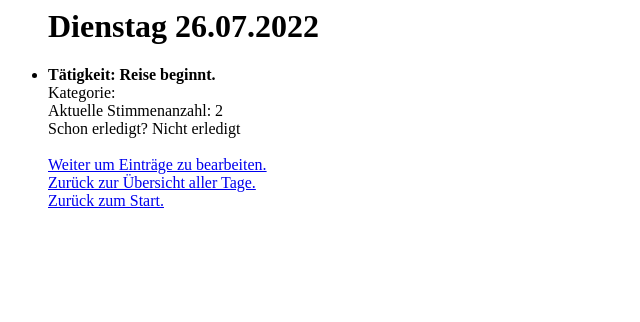
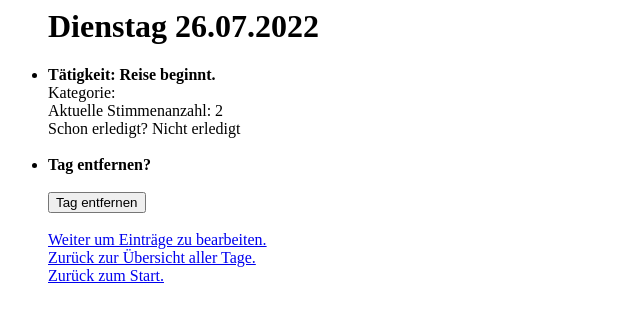
Before and after one commit to nicoleLabmirror/zeitplan, a Django app: page /zeitplan/3/ in a window 1280 px wide. Shown: the top 322 px of the page, without its empty margins (0-640 px from the left). Run offline with Django 4.2, Linux system fonts and the light colour scheme; data comes from the database, SQL or seed files in the repository.

Commit message:
Add "Delete day" button in day_overview template

```diff
--- a/zeitplan/templates/zeitplan/day_overview.html
+++ b/zeitplan/templates/zeitplan/day_overview.html
@@ -1,6 +1,8 @@
+<form action="{% url 'zeitplan:day_delete' day.id %}" method="post">
+{% csrf_token %}<ul>
+<h1>{{ day.day_name }} {{ day.different_day_date }}</h1>
 {% if time_entry_list %}
-    <ul>
-    <h1>{{ day.day_name }} {{ day.different_day_date }}</h1>
+
     {% for entry in time_entry_list %}
         <li><b>{{ "Tätigkeit: " }} {{ entry.entry_text }}</li></b>
         {{ "Kategorie: "}} {{ entry.entry_category__category_text }}<br>
@@ -11,6 +13,11 @@
 {% else %}
     <p>Aktuell keine Einträge vorhanden</p>
 {% endif %}
+    <li><b>{{ "Tag entfernen?" }}</b></li>
+        <label for="day_delete{{ forloop.counter }}"></label><br>
+        <input type="submit" value="Tag entfernen"><br></br>
+<form action="{% url 'zeitplan:day_add_new' %}" method="post">
+{% csrf_token %}
 <a href="{% url 'zeitplan:day_edit' day.id %}">{{ "Weiter um Einträge zu bearbeiten." }}</a>
 <br>
 <a href="{% url 'zeitplan:overview' %}">{{ "Zurück zur Übersicht aller Tage." }}</a>
```
